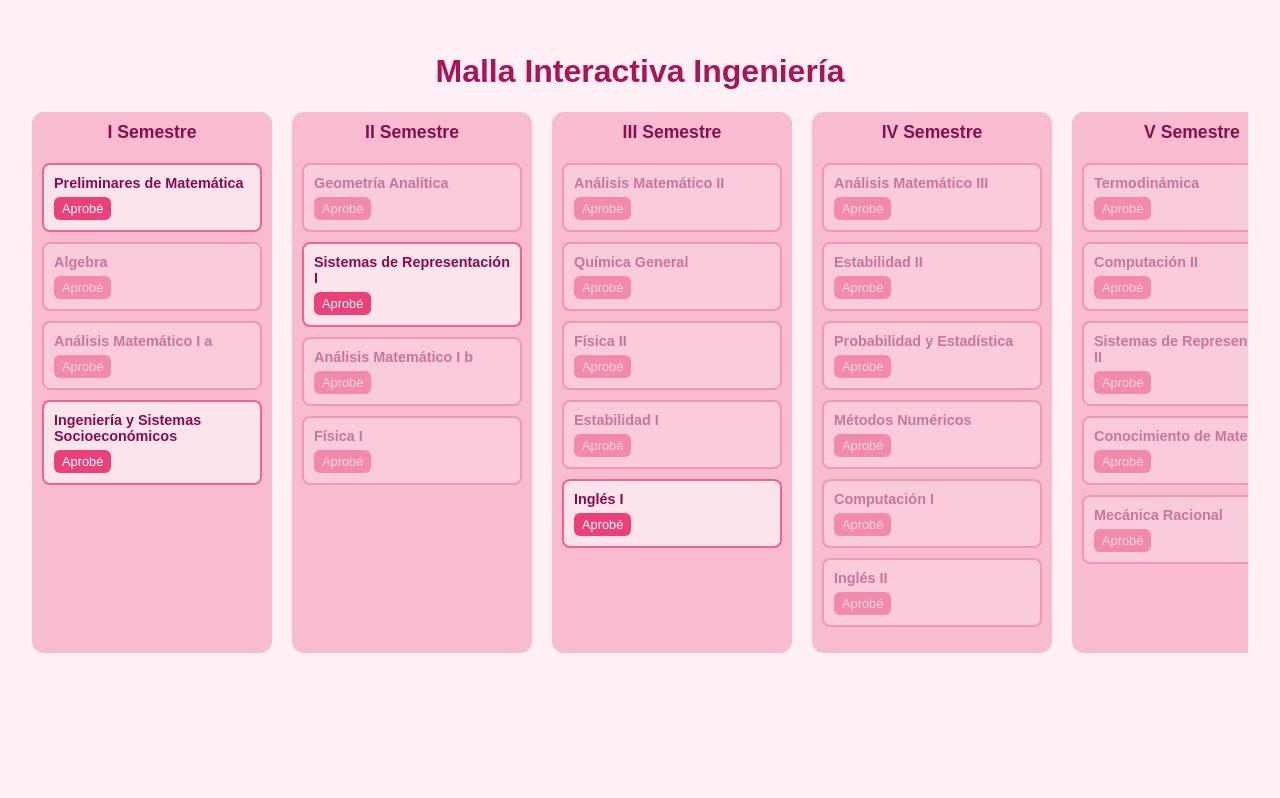
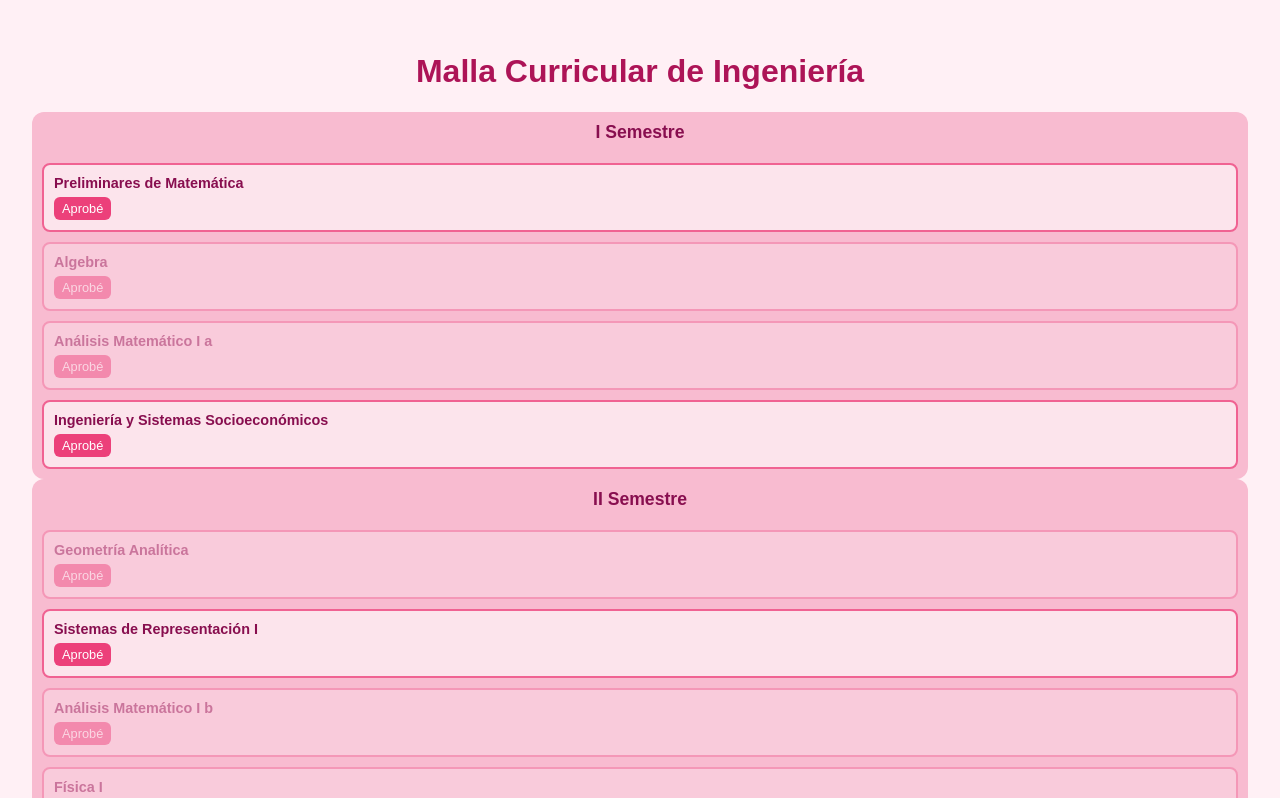
Before and after one commit to ykkhar/Ingenier-a-Industrial, a plain HTML site: page index.html in a window 1280 px wide. Shown: the top 798 px of the page. Drawn offline with Linux system fonts and the light colour scheme.

Commit message:
Update index.html

```diff
--- a/index.html
+++ b/index.html
@@ -2,13 +2,12 @@
 <html lang="es">
 <head>
   <meta charset="UTF-8">
-  <title>Malla Interactiva Ingeniería</title>
+  <title>Malla Curricular Interactiva</title>
   <link rel="stylesheet" href="estilos.css">
 </head>
 <body>
-  <h1>Malla Interactiva Ingeniería</h1>
-  <div class="malla" id="malla"></div>
-
+  <h1>Malla Curricular de Ingeniería</h1>
+  <div id="malla" class="contenedor-malla"></div>
   <script src="script.js"></script>
 </body>
 </html>
```
